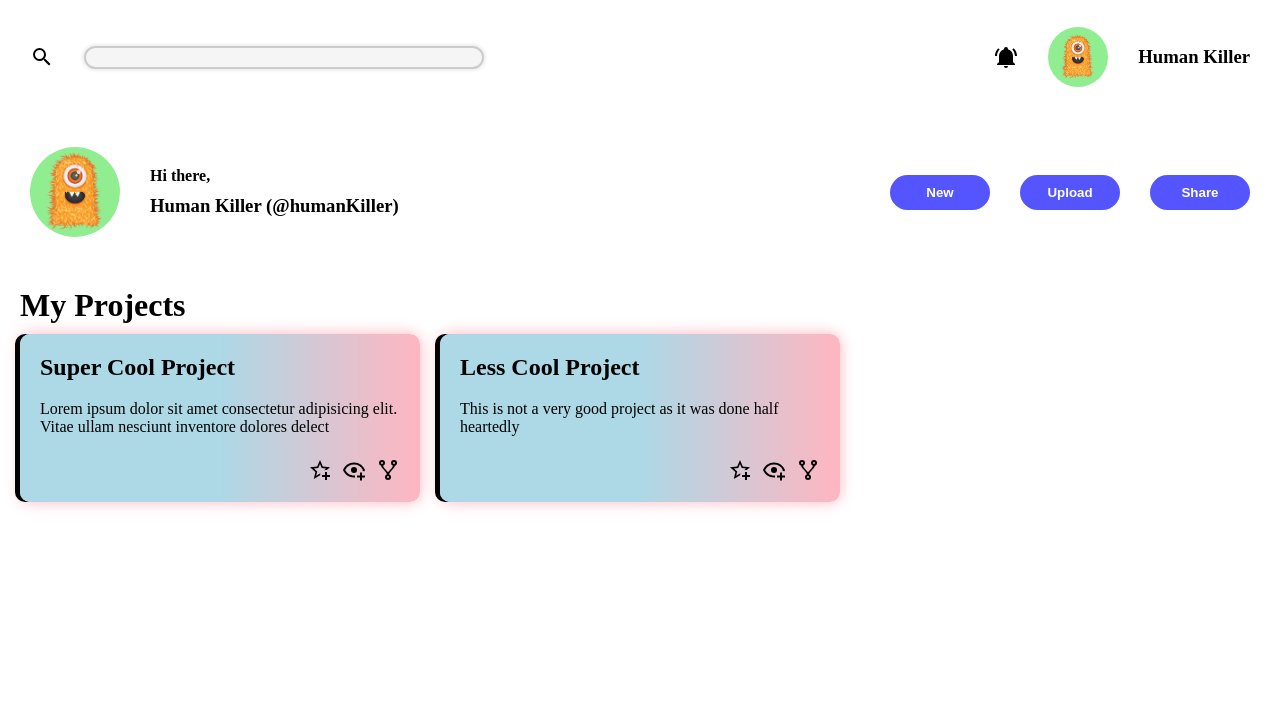
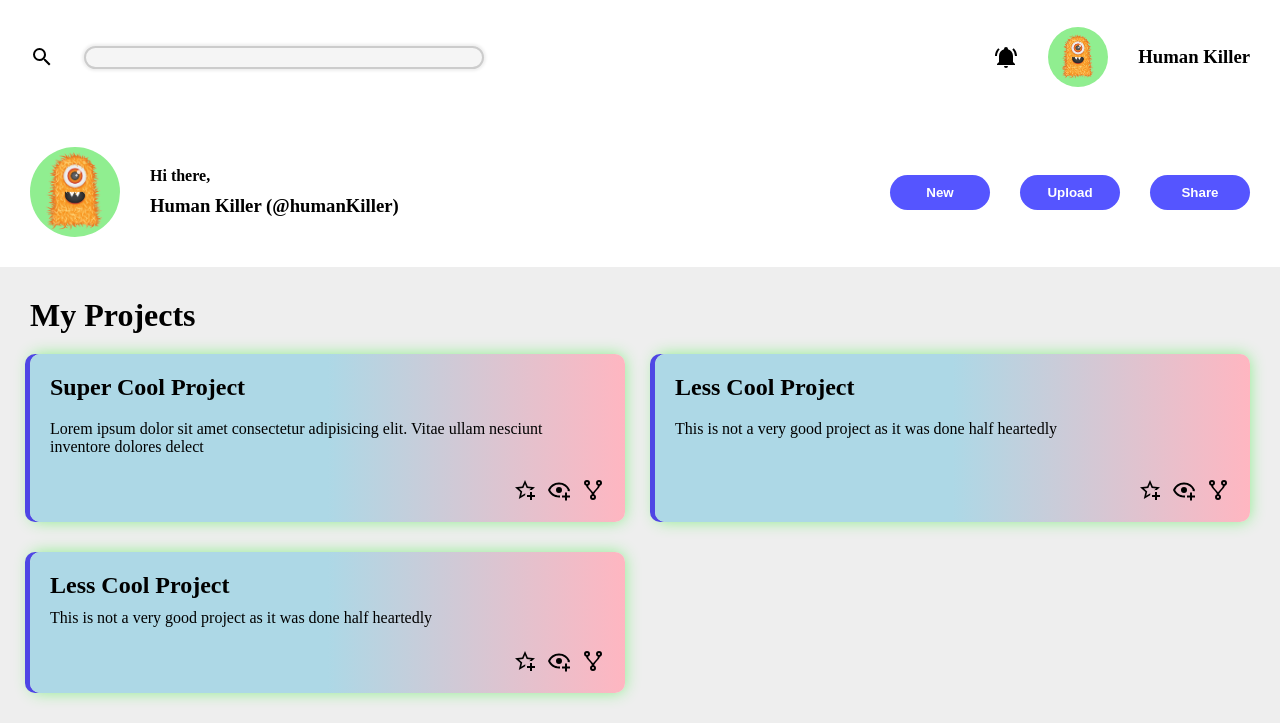
Before and after one commit to 4C-75-63-6B-79/Admin_Dashboard, a plain HTML site: page index.html in a window 1280 px wide. Shown: the part 462-1185 px from the top of the page. Before the commit the page ends 984 px from the top, so only its background shows below. Drawn offline with nearby package versions, Linux system fonts and the light colour scheme.

Commit message:
Cards with proper alignment have been added

```diff
--- a/index.html
+++ b/index.html
@@ -68,7 +68,7 @@
             <div id="photo-logo">
                 <svg xmlns="http://www.w3.org/2000/svg" aria-hidden="true" role="img" width="24" height="24" preserveAspectRatio="xMidYMid meet" viewBox="0 0 24 24"><path fill="black" d="M21 19v1H3v-1l2-2v-6c0-3.1 2.03-5.83 5-6.71V4a2 2 0 0 1 2-2a2 2 0 0 1 2 2v.29c2.97.88 5 3.61 5 6.71v6l2 2m-7 2a2 2 0 0 1-2 2a2 2 0 0 1-2-2m9.75-17.81l-1.42 1.42A8.982 8.982 0 0 1 21 11h2c0-2.93-1.16-5.75-3.25-7.81M1 11h2c0-2.4.96-4.7 2.67-6.39L4.25 3.19A10.96 10.96 0 0 0 1 11Z"/></svg>
                 <div id="logo">
-                    <img src="cute-hairy-monster-977.png" alt="profile image">
+                    <img src="images/cute-hairy-monster-977.png" alt="profile image">
                 </div>
                 <div id="name">
                     <h3>Human Killer</h3>
@@ -79,7 +79,7 @@
         <menu>
             <div>
                 <div id="logo">
-                    <img src="cute-hairy-monster-977.png" alt="profile image">
+                    <img src="images/cute-hairy-monster-977.png" alt="profile image">
                 </div>
                 <div>
                     <h4>Hi there,</h4>
@@ -97,6 +97,7 @@
 
         <main>
             <h1>My Projects</h1>
+            <div id="main-card-container">
                 <div>
                     <h2>Super Cool Project</h2>
                     <p>Lorem ipsum dolor sit amet consectetur adipisicing elit. Vitae ullam nesciunt inventore dolores delect</p>
@@ -115,6 +116,16 @@
                         <svg xmlns="http://www.w3.org/2000/svg" aria-hidden="true" role="img" width="24" height="24" preserveAspectRatio="xMidYMid meet" viewBox="0 0 24 24"><path fill="black" d="M6 2a3 3 0 0 1 3 3c0 1.28-.81 2.38-1.94 2.81c.09.46.33 1.02.94 1.82c1 1.29 3 3.2 4 4.54c1-1.34 3-3.25 4-4.54c.61-.8.85-1.36.94-1.82A3.015 3.015 0 0 1 15 5a3 3 0 0 1 3-3a3 3 0 0 1 3 3c0 1.32-.86 2.45-2.05 2.85c-.08.52-.31 1.15-.95 1.98c-1 1.34-3 3.25-4 4.55c-.61.79-.85 1.35-.94 1.81C14.19 16.62 15 17.72 15 19a3 3 0 0 1-3 3a3 3 0 0 1-3-3c0-1.28.81-2.38 1.94-2.81c-.09-.46-.33-1.02-.94-1.81c-1-1.3-3-3.21-4-4.55c-.64-.83-.87-1.46-.95-1.98A3.015 3.015 0 0 1 3 5a3 3 0 0 1 3-3m0 2a1 1 0 0 0-1 1a1 1 0 0 0 1 1a1 1 0 0 0 1-1a1 1 0 0 0-1-1m12 0a1 1 0 0 0-1 1a1 1 0 0 0 1 1a1 1 0 0 0 1-1a1 1 0 0 0-1-1m-6 14a1 1 0 0 0-1 1a1 1 0 0 0 1 1a1 1 0 0 0 1-1a1 1 0 0 0-1-1Z"/></svg>
                     </div>
                 </div>
+                <div>
+                    <h2>Less Cool Project</h2>
+                    <p>This is not a very good project as it was done half heartedly</p>
+                    <div class="symbols">
+                        <svg xmlns="http://www.w3.org/2000/svg" aria-hidden="true" role="img" width="24" height="24" preserveAspectRatio="xMidYMid meet" viewBox="0 0 24 24"><path fill="black" d="m5.8 21l1.6-7L2 9.2l7.2-.6L12 2l2.8 6.6l7.2.6l-3.2 2.8H18c-.7 0-1.4.1-2.1.4l2.2-1.9l-4.4-.4l-1.7-4l-1.7 4l-4.4.4l3.3 2.9l-1 4.3l3.8-2.3l.5.3c-.2.5-.4 1.1-.4 1.6L5.8 21M17 14v3h-3v2h3v3h2v-3h3v-2h-3v-3h-2Z"/></svg>
+                        <svg xmlns="http://www.w3.org/2000/svg" aria-hidden="true" role="img" width="24" height="24" preserveAspectRatio="xMidYMid meet" viewBox="0 0 24 24"><path fill="black" d="M12 4.5C7 4.5 2.73 7.61 1 12c1.73 4.39 6 7.5 11 7.5c.36 0 .72 0 1.08-.05a6.09 6.09 0 0 1-.08-.95c0-.36.04-.72.1-1.08c-.36.04-.73.08-1.1.08c-3.76 0-7.17-2.14-8.82-5.5a9.821 9.821 0 0 1 17.64 0c-.12.24-.26.45-.39.68c.66.16 1.29.43 1.86.82c.27-.5.51-1 .71-1.5c-1.73-4.39-6-7.5-11-7.5M12 9a3 3 0 0 0-3 3a3 3 0 0 0 3 3a3 3 0 0 0 3-3a3 3 0 0 0-3-3m6 5.5v3h-3v2h3v3h2v-3h3v-2h-3v-3h-2Z"/></svg>
+                        <svg xmlns="http://www.w3.org/2000/svg" aria-hidden="true" role="img" width="24" height="24" preserveAspectRatio="xMidYMid meet" viewBox="0 0 24 24"><path fill="black" d="M6 2a3 3 0 0 1 3 3c0 1.28-.81 2.38-1.94 2.81c.09.46.33 1.02.94 1.82c1 1.29 3 3.2 4 4.54c1-1.34 3-3.25 4-4.54c.61-.8.85-1.36.94-1.82A3.015 3.015 0 0 1 15 5a3 3 0 0 1 3-3a3 3 0 0 1 3 3c0 1.32-.86 2.45-2.05 2.85c-.08.52-.31 1.15-.95 1.98c-1 1.34-3 3.25-4 4.55c-.61.79-.85 1.35-.94 1.81C14.19 16.62 15 17.72 15 19a3 3 0 0 1-3 3a3 3 0 0 1-3-3c0-1.28.81-2.38 1.94-2.81c-.09-.46-.33-1.02-.94-1.81c-1-1.3-3-3.21-4-4.55c-.64-.83-.87-1.46-.95-1.98A3.015 3.015 0 0 1 3 5a3 3 0 0 1 3-3m0 2a1 1 0 0 0-1 1a1 1 0 0 0 1 1a1 1 0 0 0 1-1a1 1 0 0 0-1-1m12 0a1 1 0 0 0-1 1a1 1 0 0 0 1 1a1 1 0 0 0 1-1a1 1 0 0 0-1-1m-6 14a1 1 0 0 0-1 1a1 1 0 0 0 1 1a1 1 0 0 0 1-1a1 1 0 0 0-1-1Z"/></svg>
+                    </div>
+                </div>
+            </div>
         </main>
         <aside></aside>
 
--- a/style.css
+++ b/style.css
@@ -4,11 +4,12 @@
 }
 
 svg {
-    transition: 200ms ease-out;
+    transition: 600ms cubic-bezier(0.76,-0.5, 0.27, 1.55);
 }
 
 svg:hover {
     transform: scale(1.2);
+    transform: rotate(360deg);
 }
 
 nav {
@@ -25,6 +26,7 @@ nav > div > div {
     display: flex;
     gap: 10px;
     align-items: center;
+    transition: 200ms cubic-bezier(0.76,-0.5, 0.27, 1.55);
 }
 
 nav > div {
@@ -32,6 +34,15 @@ nav > div {
     flex-direction: column;
     gap: 15px;
 }
+
+#nav-middle > div:hover, #nav-lower > div:hover, #nav-heading > div:hover {
+    transform: scale(1.09);
+}
+
+#nav-middle > div:hover svg, #nav-lower > div:hover svg, #nav-heading > div:hover svg{
+    transform: rotate(360deg);
+}
+
 
 nav > div:not(:first-child){
     padding-left: 10px;
@@ -57,6 +68,13 @@ header {
     justify-content: center;
     align-items: center;
     flex-shrink: 0;
+
+    transition: 1000ms cubic-bezier(0.76,-0.5, 0.27, 1.55);
+}
+
+#logo:hover  {
+    transform: scale(1.3);
+    transform: rotate(360deg);
 }
 
 header #logo {
@@ -131,36 +149,47 @@ button:hover {
 }
 
 main {
-    padding: 20px;
+    background-color: #eee;
+    padding: 30px;
+    display: flex;
+    flex-direction: column;
+    gap: 20px;
+}
+
+#main-card-container {
     display: grid;
     grid-template-columns: repeat(auto-fit, minmax(400px,1fr));
-    gap: 10px;
-    column-gap: 20px;
+    gap: 30px;
+    place-content: center;
 }
 
-main > h1 {
-    grid-column: 1 / -1 ;
+main > div > div {
+    border-radius: 10px;
+    box-shadow: -5px 0 #4f46e5, 0 0 15px lightgreen;
+    transition: 500ms ease-in;
+
+    display: flex;
 }
 
-main > div {
+main > div > div{
     background: linear-gradient(90deg, lightblue 50%, lightpink 100%);
     border-radius: 10px;
-    box-shadow: -5px 0 black, 0 0 15px lightpink;
     padding: 20px;
 
     display: grid;
     grid-template-rows: repeat(3, 1fr);
     gap: 10px;
-
-    transition: 500ms ease-in;
 }
 
-main > div:hover {
-    box-shadow: -10px 0 #db2777, 0 0 20px lightblue;
-    transform: translateX(5px);
+main > div > div:hover {
+    box-shadow: 0 0 20px lightcoral;
 }
 
-main > div > div {
+main > div > div:hover #main-card-container >{
+    box-shadow: 0 0 20px lightcoral;
+}
+
+main > div > div > div{
     display: flex;
     gap: 10px;
     place-self: end;
```
Also changed, not shown: images/cute-hairy-monster-977.png (renamed from cute-hairy-monster-977.png). Lines whose indentation alone changed are shown as unchanged.
